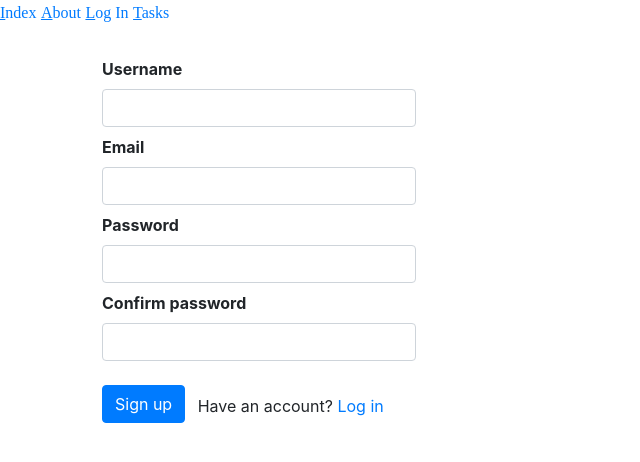
After one commit to wangzi190/tasktracker3000, a Flask app: page /account/signup/ in a window 1280 px wide. The commit adds this page. Shown: the top 462 px of the page, without its empty margins (0-640 px from the left). Run offline with Flask 2, Linux system fonts and the light colour scheme; some libraries are stand-ins or nearby versions.

Commit message:
im gonna fucking kms

```diff
--- /dev/null
+++ b/account.py
@@ -0,0 +1,35 @@
+from flask import Blueprint, render_template, request, flash, url_for, redirect
+from models import User, login_manager, db
+
+account = Blueprint('account', __name__, url_prefix='/account', template_folder='templates/account')
+
+@account.route("/signup/", methods=['GET', 'POST'])
+def signup():
+    if request.form:
+        username=request.form['username']
+        email=request.form['email']
+        password=request.form['password']
+        confirmpass=request.form['confirmpass']
+        dupeUser = User.query.filter(username=username).first()
+        if username and email and password:
+            if password == confirmpass:
+                if not dupeUser:
+                    newUser = User(
+                        username=username,
+                        email=email,
+                        password=password,
+                    )
+                    db.session.add(newUser)
+                    db.session.commit()
+                    redirect(url_for('account.login'))
+                else:
+                    flash('Username already taken. Please try again.')
+            else:
+                flash('Passwords do not match. Please try again.')
+        else:
+            flash('Missing required field. Please try again.')
+    return render_template("/signup.html")
+
+@account.route("/login/", methods=['GET', 'POST'])
+def login():
+    return render_template("/login.html")
--- a/main.py
+++ b/main.py
@@ -1,27 +1,13 @@
-from flask import Flask, render_template, request, flash, url_for, redirect, session
-from flask_sqlalchemy import SQLAlchemy
-from flask_login import LoginManager
-from pathlib import Path
-from os import environ
+from flask import Flask, render_template
+from account import account
 
 main = Flask(__name__, template_folder='templates')
+main.register_blueprint(account)
 main.config.update(
     TESTING=True,
     DEBUG= True,
     FLASK_ENV='development',
-    SQLALCHEMY_DATABASE_URI='sqlite:///students.sqlite3'
 )
-
-login_manager = LoginManager()
-loginApp = Flask(__name__)
-login_manager.init_app(loginApp)
-loginApp.config.update(
-    TESTING=True,
-    DEBUG= True,
-    FLASK_ENV='development',
-    SQLALCHEMY_DATABASE_URI='sqlite:///students.sqlite3'
-)
-loginApp.secret_key = environ.get('SECRET_KEY')
 
 @main.route("/")
 def index():
@@ -31,26 +17,9 @@ def index():
 def about():
     return render_template("/about.html")
 
-@main.route("/account/")
-def account():
-    return render_template("/logreg.html")
-
-""" @main.route('account', methods=['GET', 'POST'])
-def account():
-    if request.method == 'POST':
-        loginbool = request.form[loginbool]
-        signupbool = request.form[signupbool]
-        if loginbool != 0:
-            lusername = request.form[lusername]
-            lpassword = request.form[lpassword]
-            lremember = request.form[lremember]
-        if signupbool != 0:
-            susername = request.form[susername]
-            semail = request.form[semail]
-            spassword = request.form[spassword]
-            sconfirmpass = request.form[sconfirmpass]
-    return render_template("/logreg.html")
-    # return redirect(url_for('index')) """
+@main.route("/tasks/")
+def tasks():
+    return render_template("/tasks.html")
 
 if __name__ == "__main__":
   main.run(debug=True)
--- /dev/null
+++ b/templates/account/signup.html
@@ -0,0 +1,64 @@
+{% extends 'layout.html' %}
+
+<!DOCTYPE html>
+<html>
+
+<head>
+  <!--
+  <meta charset="utf-8">
+  <meta name="viewport" content="width=device-width">
+  <link href="style.css" rel="stylesheet" type="text/css" />
+  <link rel="stylesheet" href="https://stackpath.bootstrapcdn.com/bootstrap/4.5.0/css/bootstrap.min.css" integrity="sha384-9aIt2nRpC12Uk9gS9baDl411NQApFmC26EwAOH8WgZl5MYYxFfc+NcPb1dKGj7Sk" crossorigin="anonymous">
+  -->
+  {% block css %}
+  <style>
+    .top {
+      margin-top: 2rem;
+    }
+    .fsignup {
+      margin-left: 2rem;
+      margin-bottom: 0.5rem;
+    }
+    #remember {
+      margin-top: 0.5rem;
+      margin-bottom: 1.5rem;
+    }
+    #confirmpass {
+      margin-bottom: 1.5rem;
+    }
+    #text {
+      margin-left: 0.5rem;
+    }
+  </style>
+  {% endblock %}
+</head>
+
+<body>
+  {% block content %}
+  <div class="container">
+    <div class="row">
+      <div class="column">
+        <form method="POST" id="signup" action={{url_for('account.signup')}}>
+          <label for="username" class="fsignup top"><b>Username</b></label>
+          <input type="text" class="fsignup form-control" name="username">
+
+          <label for="email" class="fsignup"><b>Email</b></label>
+          <input type="text" class="fsignup form-control" name="email">
+
+          <label for="password" class="fsignup"><b>Password</b></label>
+          <input type="text" class="fsignup form-control" name="password">
+
+          <label for="confirmpass" class="fsignup"><b>Confirm password</b></label>
+          <input type="text" class="fsignup form-control" id="confirmpass" name="confirmpass">
+
+          <input type="submit" class="fsignup btn btn-primary" value="Sign up">
+
+          <label for="label" id="text">Have an account? <a href={{ url_for('account.login') }}>Log in</a></label>
+          <input type="hidden" value="null" name="label">
+        </form>
+      </div>
+    </div>
+  </div>
+  {% endblock %}
+</body>
+</html>
--- a/templates/layout.html
+++ b/templates/layout.html
@@ -8,6 +8,9 @@
   <link href="style.css" rel="stylesheet" type="text/css" />
   <link rel="stylesheet" href="https://stackpath.bootstrapcdn.com/bootstrap/4.5.0/css/bootstrap.min.css" integrity="sha384-9aIt2nRpC12Uk9gS9baDl411NQApFmC26EwAOH8WgZl5MYYxFfc+NcPb1dKGj7Sk" crossorigin="anonymous">
   {% block css %}{% endblock %}
+  <style>
+
+  </style>
 </head>
 
 <body>
--- a/templates/navigation.html
+++ b/templates/navigation.html
@@ -9,15 +9,18 @@
       }
       li {
         display: inline;
+        font-family:'Times New Roman', Times, serif
       }
     </style>
   </head>
 
   <body>
     <ul>
-      <li><a href={{ url_for('index') }}>Index</a></li>
-      <li><a href={{ url_for('about') }}>About</a></li>
-      <li><a href={{ url_for('account') }}>Sign In</a></li>
+      <!-- <li><img src="/images/test.png"></li> -->
+      <li><a href={{ url_for('index') }}><u>I</u>ndex</a></li>
+      <li><a href={{ url_for('about') }}><u>A</u>bout</a></li>
+      <li><a href={{ url_for('account.login') }}><u>L</u>og In</a></li>
+      <li><a href={{ url_for('tasks') }}><u>T</u>asks</a></li>
     </ul>
   </body>
 
```
Also changed, not shown: models.py (added, +55 -0 lines), templates/account/login.html (added, +61 -0 lines), templates/account/settings.html (added, +20 -0 lines), templates/logreg.html (deleted, +0 -75 lines), templates/tasks.html (added, +20 -0 lines), README.md, __init__.py (deleted), images/test.png (added), 1 other file.
